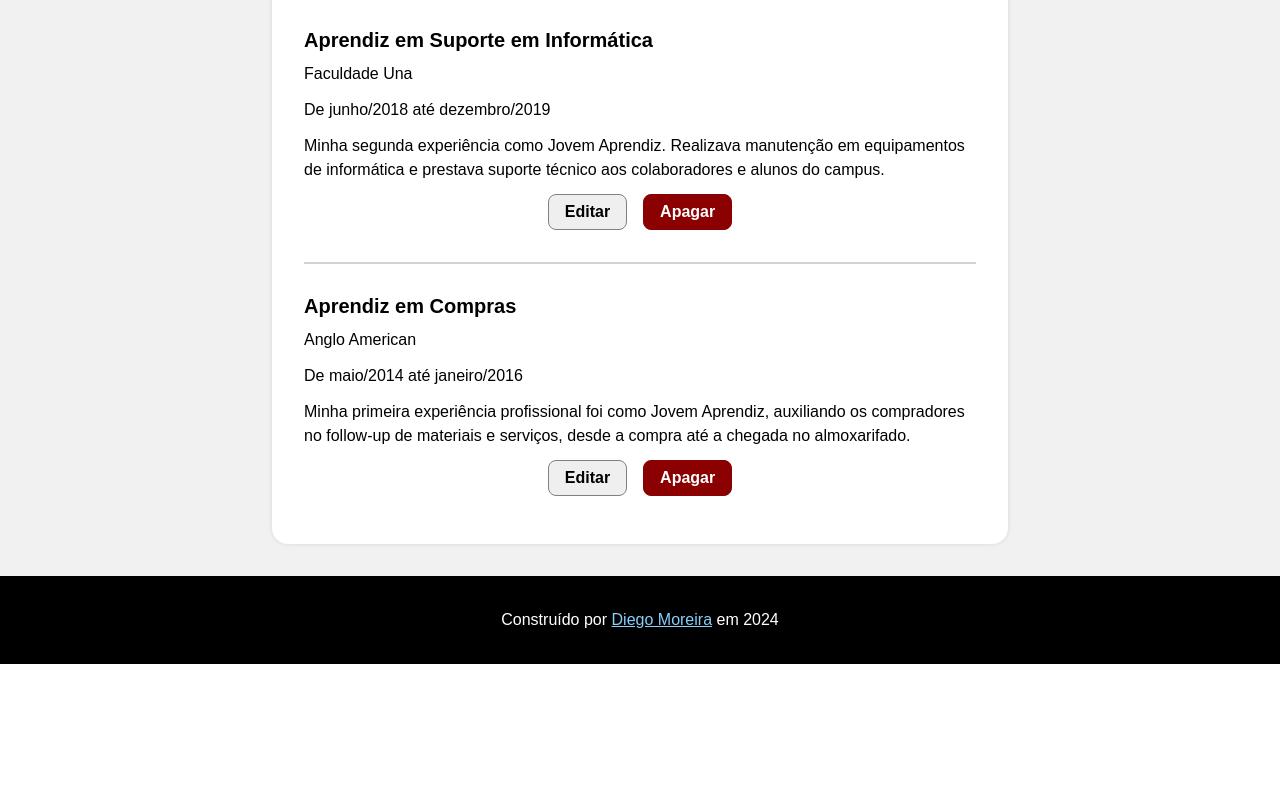
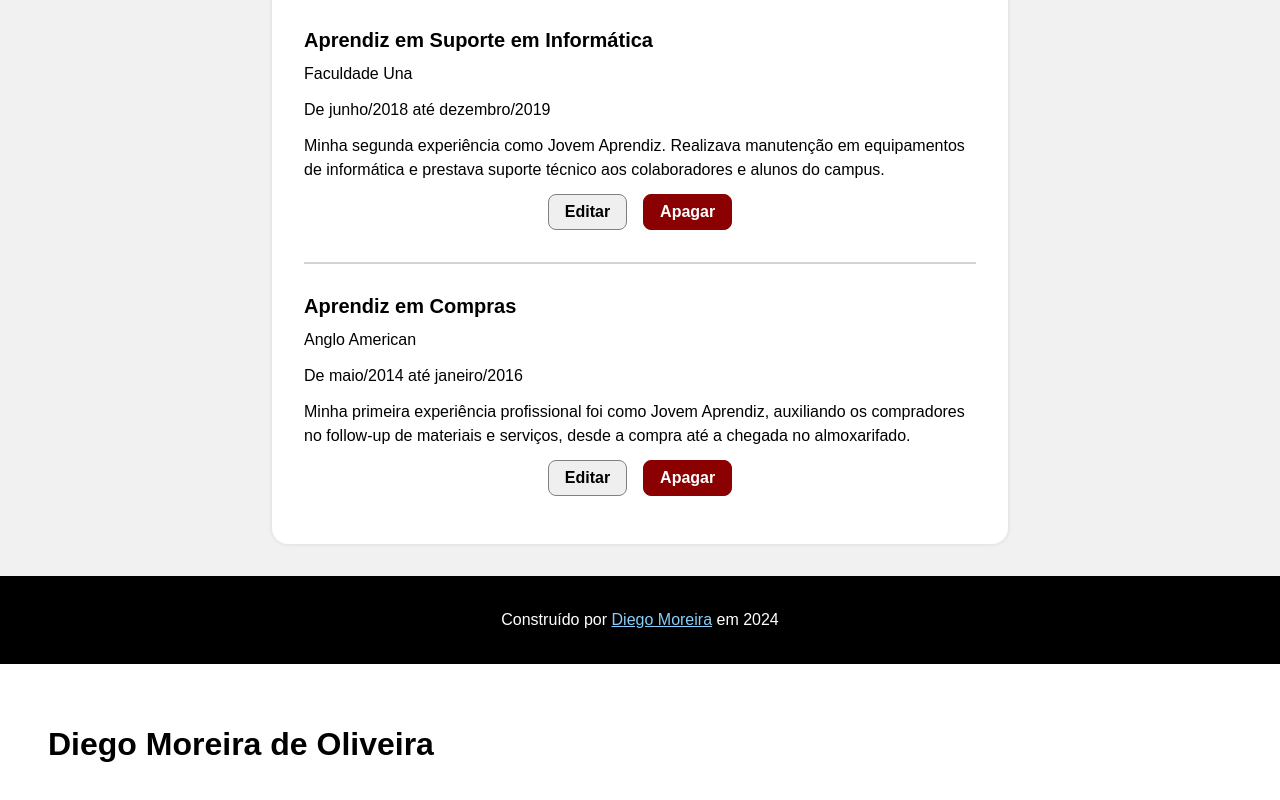
Before and after one commit to Diego-Moreira8/cv-app, a React (Vite) app: page / in a window 1280 px wide. Shown: the part 2862-3662 px from the top of the page. Before the commit the page ends 3526 px from the top, so only its background shows below. Built offline with nearby package versions, Linux system fonts and the light colour scheme.

Commit message:
feat: cv preview

```diff
--- a/src/App.tsx
+++ b/src/App.tsx
@@ -5,7 +5,7 @@ import styles from "./styles/App.module.css";
 
 function App() {
   return (
-    <div className={styles.app}>
+    <div className={styles.app} id="app">
       <Header />
       <CVForms />
       <Footer />
--- a/src/components/CVForms.tsx
+++ b/src/components/CVForms.tsx
@@ -3,13 +3,11 @@ import { OnlineProfilesForm } from "./OnlineProfilesForm";
 import { ProObjForm } from "./ProObjForm";
 import { Techs } from "./Techs";
 import { ExpGroup } from "./ExpGroup";
-import { CVProvider } from "../cv-reducer/hook";
 import { ExpType } from "../cv-reducer/types";
 import styles from "../styles/CVForms.module.css";
 
 function CVForms() {
   return (
-    <CVProvider>
     <div className={styles.main}>
       <PersonalDataForm />
       <OnlineProfilesForm />
@@ -18,7 +16,6 @@ function CVForms() {
       <ExpGroup expType={ExpType.Academic} />
       <ExpGroup expType={ExpType.Professional} />
     </div>
-    </CVProvider>
   );
 }
 
--- /dev/null
+++ b/src/components/CVPreview.tsx
@@ -0,0 +1,14 @@
+import { useCVState } from "../cv-reducer/hook";
+import styles from "../styles/CVPreview.module.css";
+
+function CVPreview() {
+  const cvState = useCVState();
+
+  return (
+    <div className={styles.container} id="printable">
+      <h1 className={styles.printable}> {cvState.personalData.name}</h1>
+    </div>
+  );
+}
+
+export { CVPreview };
--- a/src/main.tsx
+++ b/src/main.tsx
@@ -1,11 +1,16 @@
 import React from "react";
 import ReactDOM from "react-dom/client";
+import { CVProvider } from "./cv-reducer/hook.tsx";
 import { App } from "./App.tsx";
+import { CVPreview } from "./components/CVPreview.tsx";
 import "./styles/reset.css";
 import "./styles/index.css";
 
 ReactDOM.createRoot(document.getElementById("root")!).render(
   <React.StrictMode>
-    <App />
+    <CVProvider>
+      <App />
+      <CVPreview />
+    </CVProvider>
   </React.StrictMode>
 );
--- /dev/null
+++ b/src/styles/CVPreview.module.css
@@ -0,0 +1,5 @@
+.container {
+  background-color: #fff;
+  margin: 2rem 1rem;
+  padding: 2rem;
+}
--- a/src/styles/index.css
+++ b/src/styles/index.css
@@ -81,3 +81,12 @@ p {
   margin: 0.75rem 0;
   line-height: 1.5;
 }
+
+@media print {
+  #app {
+    display: none;
+  }
+  #printable {
+    display: block;
+  }
+}
```
Lines whose indentation alone changed are shown as unchanged.
